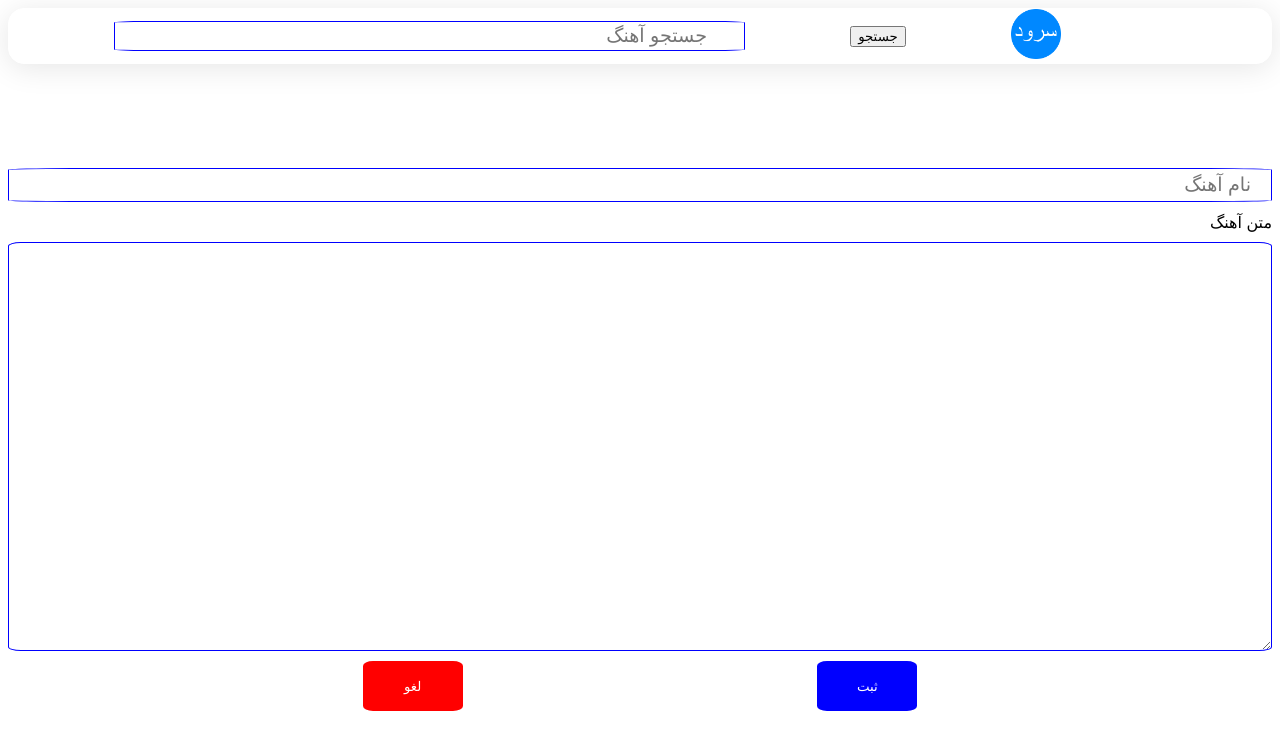
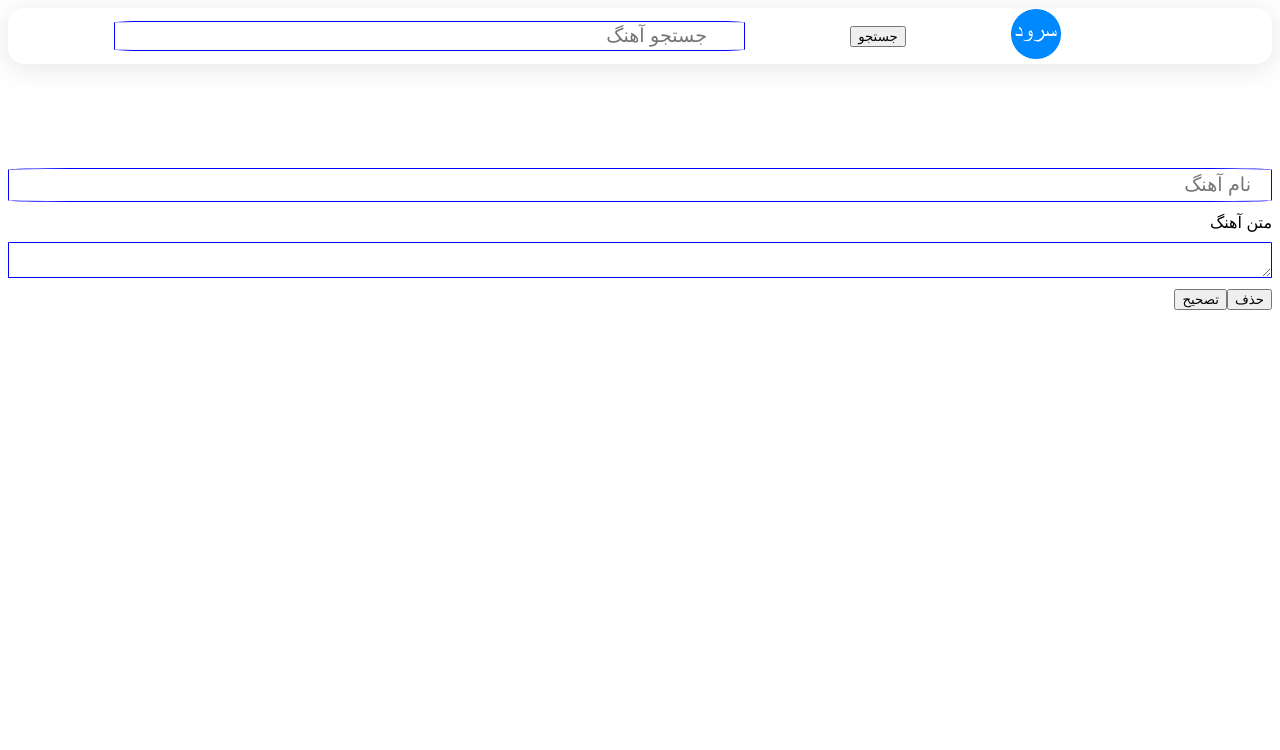
Before and after one commit to SamimAzimi/Surod, a Next.js app: page / in a window 1280 px wide. Shown: the top 750 px of the page. Built offline with nearby package versions, Linux system fonts and the light colour scheme.

Commit message:
Sat, Feb 24, 2024, 3:18 AM +02:00

```diff
--- a/src/app/page.js
+++ b/src/app/page.js
@@ -11,6 +11,8 @@ export default function Home() {
       "lyrics":""
     })
 
+    console.log(updateSong)
+
   return (
     <>
       <main class="parent">
@@ -18,7 +20,7 @@ export default function Home() {
                 <Header setUpdateSong={setUpdateSong}/>
             </div>
             <div class="div2">
-                {updateSong?<Add />:<Song updateSong={updateSong}/>}
+                {updateSong.title != "" ?<Add />:<Song updateSong={updateSong}/>}
             </div>
         </main>
             <ToastContainer/>
```
